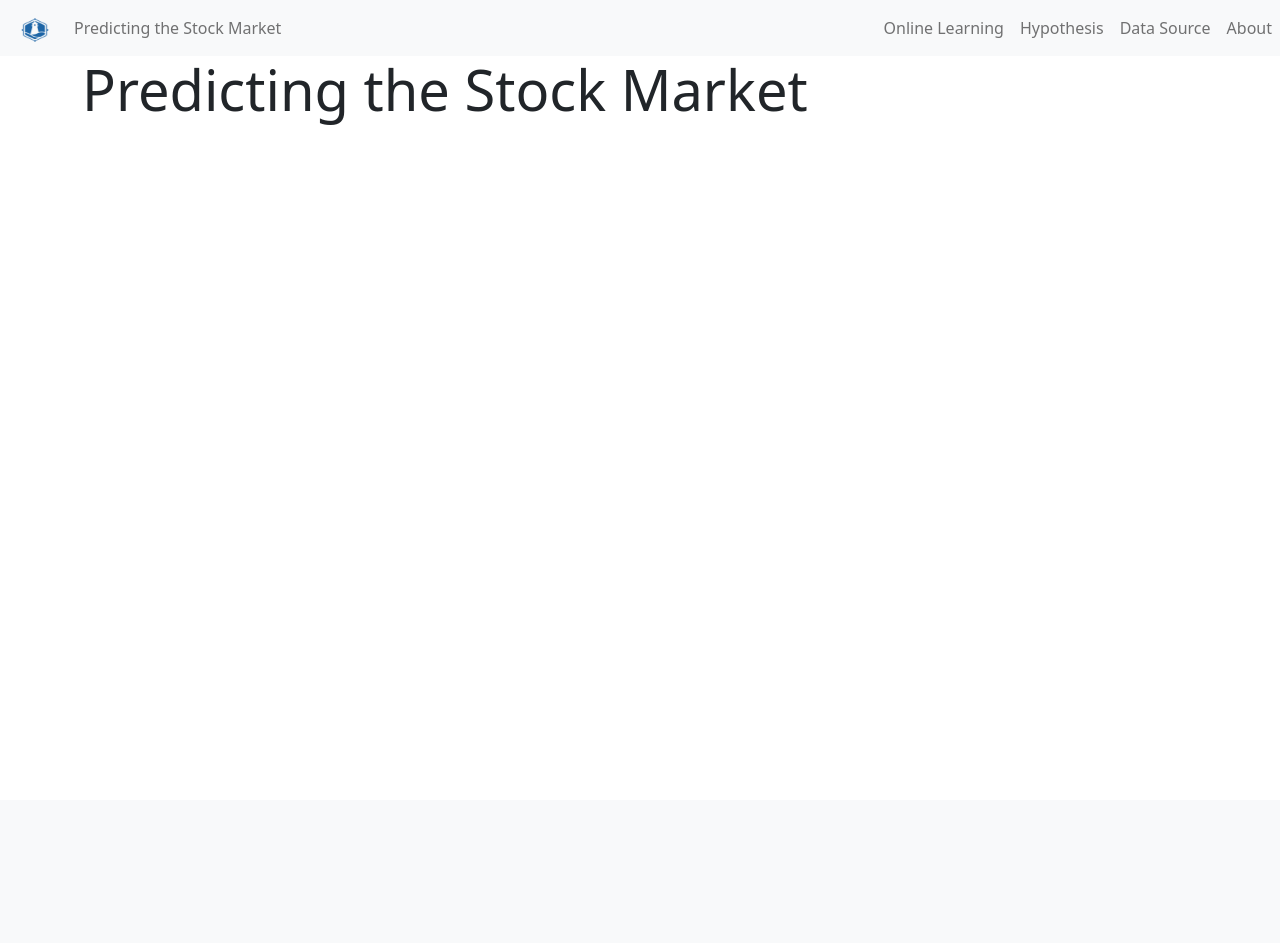
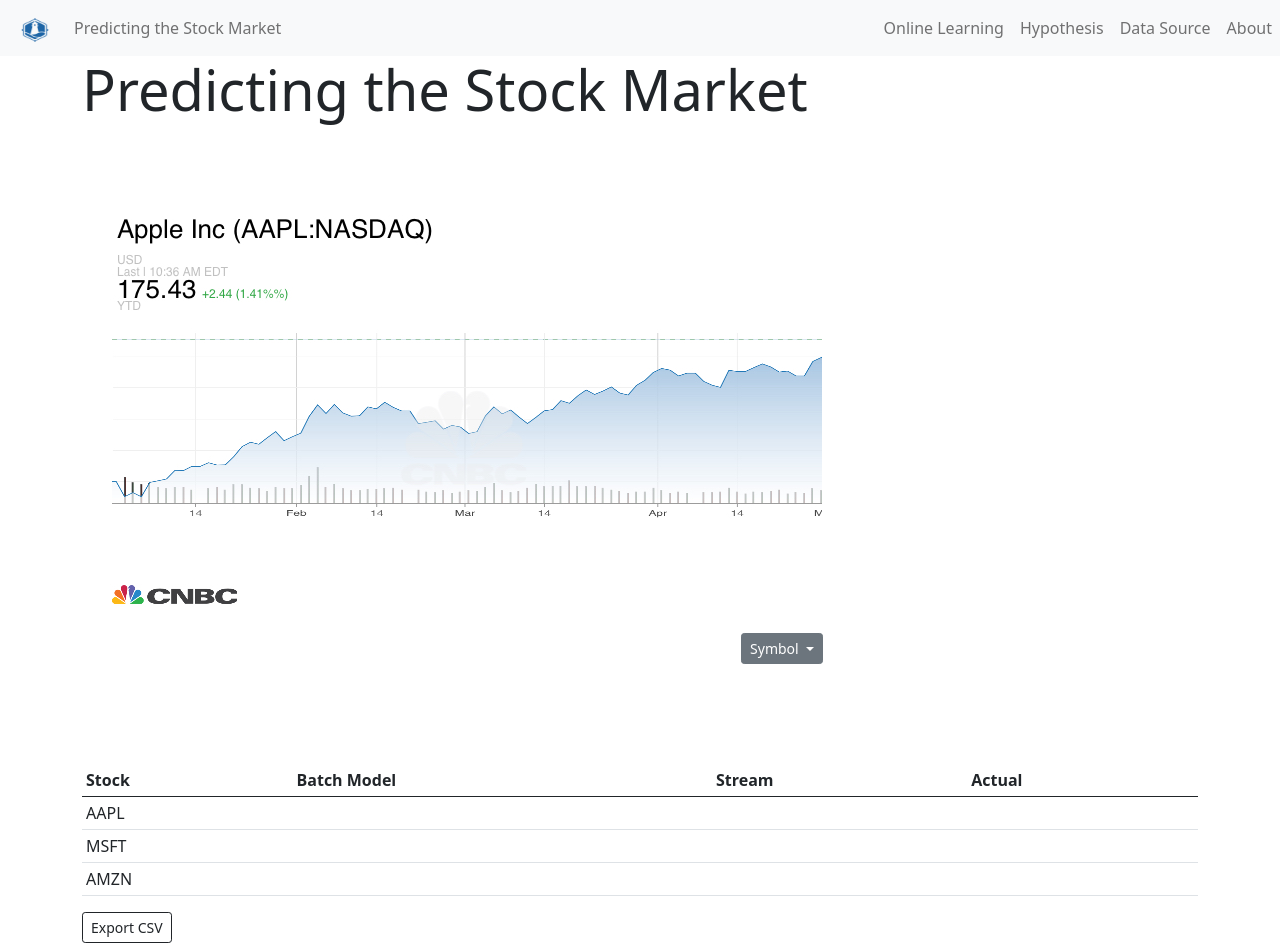
Before and after one commit to rotationalio/pypredict, a FastAPI app: page / in a window 1280 px wide; the page is wider, and only the part inside the window is pictured. Before the commit the page ends 125 px from the top of that part, so only its background shows below. Run offline with FastAPI, Linux system fonts and the light colour scheme.

Commit message:
added components to homepage

```diff
--- a/pypredict/templates/components/navbar.html
+++ b/pypredict/templates/components/navbar.html
@@ -1,7 +1,7 @@
 <nav class="navbar navbar-expand-lg navbar-light bg-light">
     <div class="navbar-collapse collapse w-100 order-1 order-md-0 dual-collapse2">
         <a class="navbar-brand" href="{{ url_for('home') }}">
-            <img style="margin-left: 20px;" src="{{ url_for('static', path='images/rotational.png')}}" alt="" width="30" height="24">
+            <img style="margin-left: 20px;" src="{{ url_for('static', path='images/rotational.png')}}" width="30" height="24">
         </a>
         <ul class="navbar-nav ml-auto">
             <li class="nav-item">
--- a/pypredict/templates/pages/homepage.html
+++ b/pypredict/templates/pages/homepage.html
@@ -8,5 +8,51 @@
 {% block content %}
   <div class="container">
     <h1 class="display-4">Predicting the Stock Market </h1>
+  <div style="margin-top:60px">
+    <img style="margin-left: 20px;" src="{{ url_for('static', path='images/aapl.jpeg')}}">
+  </div>
+    <div style="width:1400px;"" align="center">
+      <button class="btn btn-secondary dropdown-toggle btn-sm top-0 start-50" type="button" id="dropdownMenuButton1" data-bs-toggle="dropdown" aria-expanded="false">
+        Symbol
+      </button>
+      <ul class="dropdown-menu" aria-labelledby="dropdownMenuButton1">
+        <li><a class="dropdown-item" href="#">AAPL</a></li>
+        <li><a class="dropdown-item" href="#">MSFT</a></li>
+        <li><a class="dropdown-item" href="#">AMZN</a></li>
+      </ul>
+  </div>
+    <div style="margin-top:100px">
+      <table class="table table-sm">
+        <thead>
+          <tr>
+            <th scope="col">Stock</th>
+            <th scope="col">Batch Model</th>
+            <th scope="col">Stream</th>
+            <th scope="col">Actual</th>
+          </tr>
+        </thead>
+        <tbody>
+          <tr>
+            <td>AAPL</td>
+            <td></td>
+            <td></td>
+            <td></td>
+          </tr>
+          <tr>
+            <td>MSFT</td>
+            <td></td>
+            <td></td>
+            <td></td>
+          </tr>
+          <tr>
+            <td>AMZN</td>
+            <td></td>
+            <td></td>
+            <td></td>
+          </tr>
+        </tbody>
+      </table>
+  </div>
+    <button type="button" class="btn btn-outline-dark btn-sm"> Export CSV </button>
   </div>
 {% endblock %}
```
Also changed, not shown: pypredict/static/images/aapl.jpeg (added).
